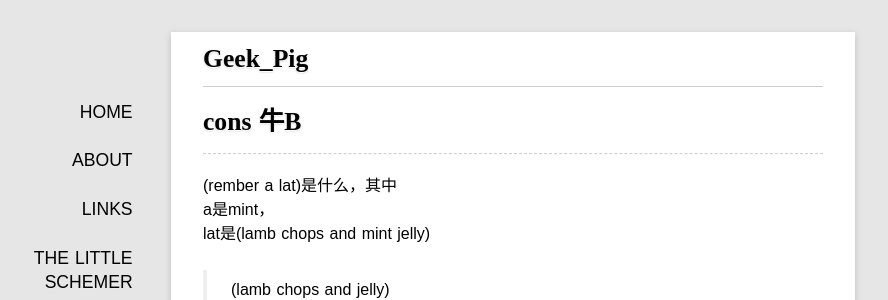
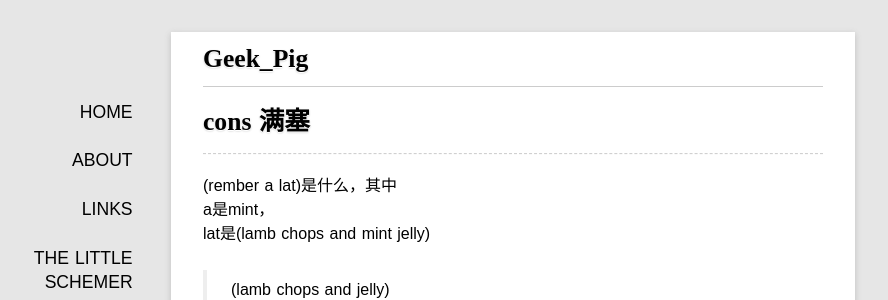
Before and after one commit to rhuichao/uternet.github.io, a Jekyll site: the page built from TLS/03.md, in a window 1280 px wide and 900 px high. Shown: the top 300 px of the window, without its empty margins (127-1015 px from the left). Built offline with Jekyll 4.4.1, drawn with Linux system fonts in a browser that asks for light colours; some web fonts are replaced; Markdown is read by kramdown in place of the engine named in the settings.

Commit message:
new document posted

```diff
--- a/TLS/03.md
+++ b/TLS/03.md
@@ -1,6 +1,6 @@
 ---
 layout: default
-title: cons 牛B
+title: cons 满塞
 ---
 
 ---
```
